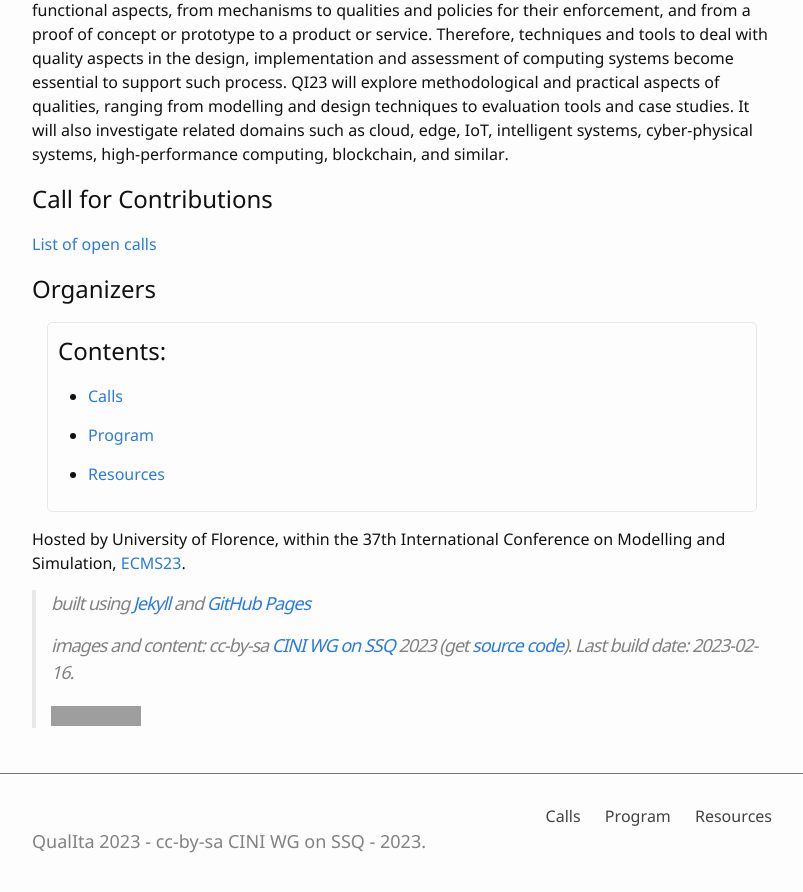
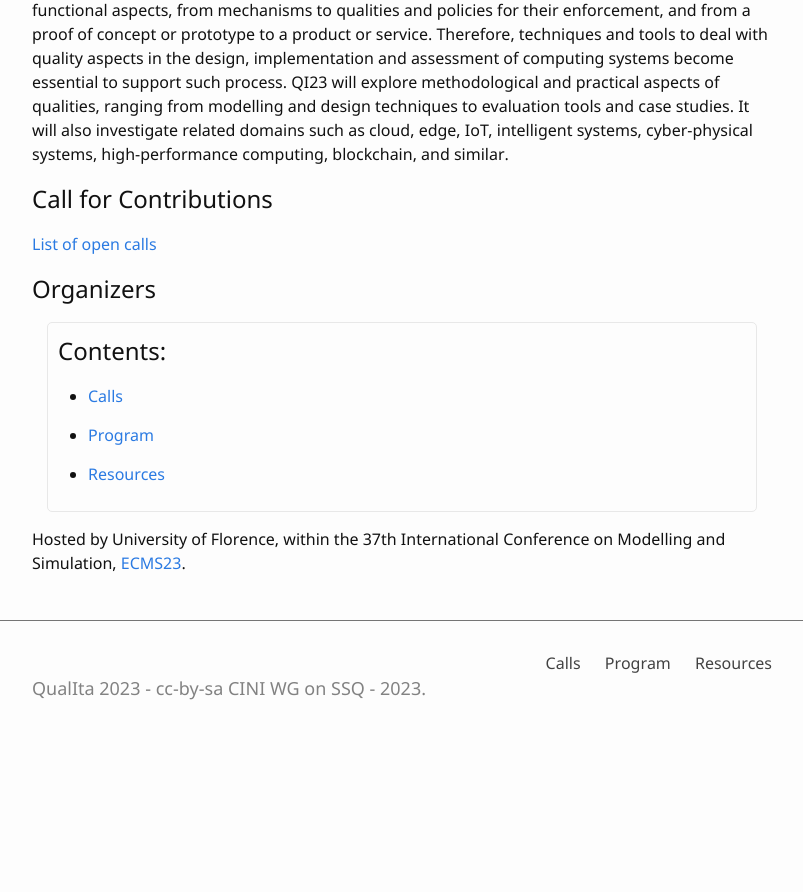
Before and after one commit to QualITAWG/qualitawg.github.io, a Jekyll site: the page built from index.md, in a window 1280 px wide and 900 px high, scrolled down 931 px. Shown: the top 892 px of the window, without its empty margins (238-1041 px from the left). Built offline with Jekyll 4.4.1, drawn with Linux system fonts in a browser that asks for light colours; after the commit the page ends 1678 px from its top, so only the background shows below that; grey boxes are pictures that could not be loaded.

Commit message:
new_twttertrace

```diff
--- a/index.md
+++ b/index.md
@@ -30,9 +30,9 @@ Technologies such as Cloud computing, IoT, 5G networks, Big Data and AI have sta
 
 Hosted by University of Florence,  within the 37th International Conference on Modelling and Simulation, [ECMS23](https://scs-europe.net/conf/ecms2023/).
 
-> built using [Jekyll](https://jekyllrb.com/) and [GitHub Pages](https://pages.github.com/)
->
-> images and content: cc-by-sa <a href="https://github.com/{{ site.github_username }}">{{ site.author }}</a> {{ site.pub_year}} (get [source code]({{ site.repo }})).
-> Last build date: {{ site.time | date: "%Y-%m-%d" }}.
->
-> <a href="http://creativecommons.org/licenses/by-sa/4.0/" rel="license"><img style="border-width: 0;" src="https://i.creativecommons.org/l/by-sa/4.0/88x31.png" alt="Creative Commons License" /></a>
+[//]:> built using [Jekyll](https://jekyllrb.com/) and [GitHub Pages](https://pages.github.com/)
+[//]:>
+[//]:> images and content: cc-by-sa <a href="https://github.com/{{ site.github_username }}">{{ site.author }}</a> {{ site.pub_year}} (get [source code]({{ site.repo }})).
+[//]:> Last build date: {{ site.time | date: "%Y-%m-%d" }}.
+[//]:>
+[//]:> <a href="http://creativecommons.org/licenses/by-sa/4.0/" rel="license"><img style="border-width: 0;" src="https://i.creativecommons.org/l/by-sa/4.0/88x31.png" alt="Creative Commons License" /></a>
```
